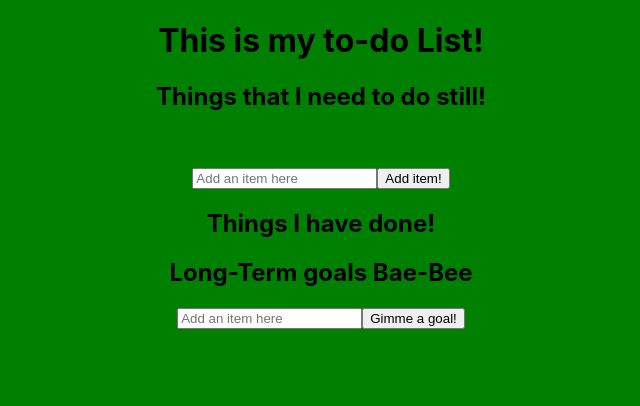
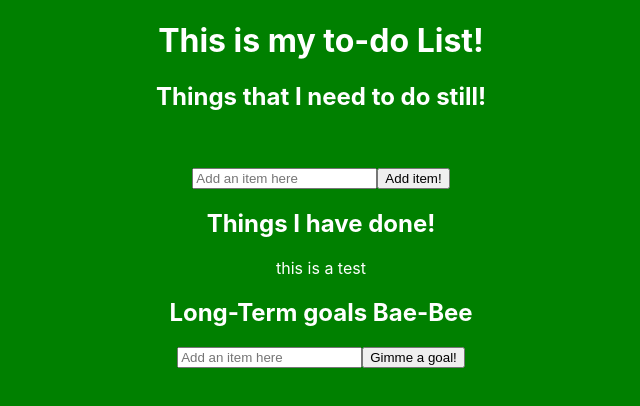
Before and after one commit to Brandon-B9845/To-Do-List, a React (Create React App) app: page / in a window 1280 px wide. Shown: the top 406 px of the page, without its empty margins (319-959 px from the left). Built offline with nearby package versions, Linux system fonts and the light colour scheme.

Commit message:
added in the done list aht will take a prop to set the value of the items

```diff
--- a/src/App.css
+++ b/src/App.css
@@ -1,6 +1,7 @@
 body{
     text-align: center;
     background-color: green;
+    color: white;
 
 }
 
--- a/src/App.js
+++ b/src/App.js
@@ -16,7 +16,6 @@ function App() {
       <header className="App-header">
         <Header />
         <Todo  />
-        <Done />
         <Goals />
       </header>
     </div>
--- a/src/components/Done.js
+++ b/src/components/Done.js
@@ -1,11 +1,24 @@
 import React from 'react';
 import List from './List';
+import { useState, useEffect } from 'react';
 
 function Done(props) {
+    const [finishedItems, setFinishedItems] = useState([])
+
+   console.log(finishedItems)
+useEffect(() => {
+    setFinishedItems([
+        ...finishedItems,
+        {id: 1, items: props.finished}
+    ])
+}, [])
+
+
     return (
         <div>
             <h2>Things I have done!</h2>
-        <List />
+            <List test="test" items={finishedItems}/>
+        <p></p>
 
         </div>
     );
--- a/src/components/List.js
+++ b/src/components/List.js
@@ -3,9 +3,8 @@ import { useState } from 'react';
 
 function List(props) {
 //     const [mapMe, setMapMe] = useState(props.items)
-// console.log(mapMe)
-    let fuckMe = props.items
-    console.log(fuckMe)
+
+
 
     return (
         <div>
--- a/src/components/To-do.js
+++ b/src/components/To-do.js
@@ -1,6 +1,7 @@
 import React from 'react';
 import { useState, useEffect } from 'react';
 import List from './List';
+import Done from './Done';
 
 function Todo(props) {
     let nextId = 0
@@ -20,6 +21,8 @@ function Todo(props) {
         }
 
     }, [listItems])
+
+    let finishedArr= ["this ", "is ", "a ", "test" ]
 
 
     return (
@@ -42,10 +45,10 @@ function Todo(props) {
              }}
              >Add item!</button>
 
+            <Done finished={finishedArr}/>
+
         </div>
     );
 }
 
 export default Todo;
-
-//When I come back I need to figure out why it is that the array element will not properly run through the map to render the list
```
